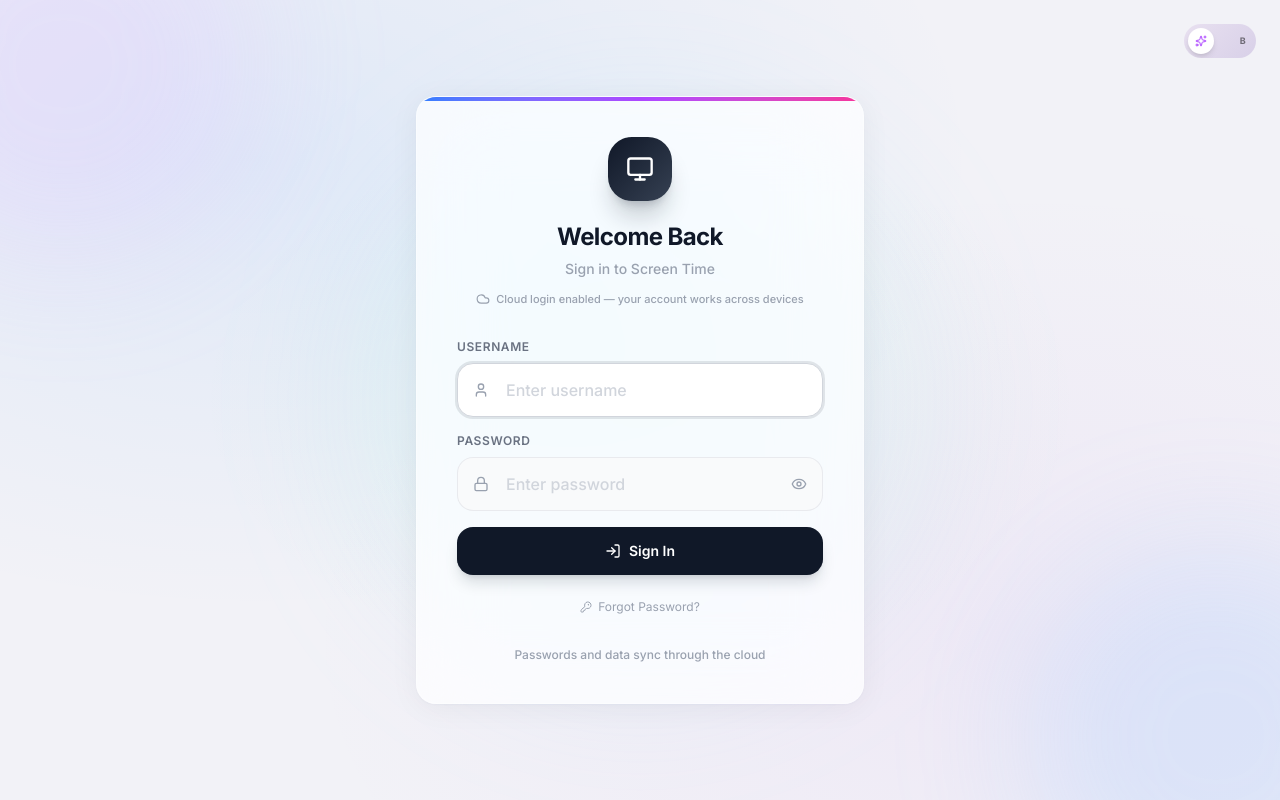
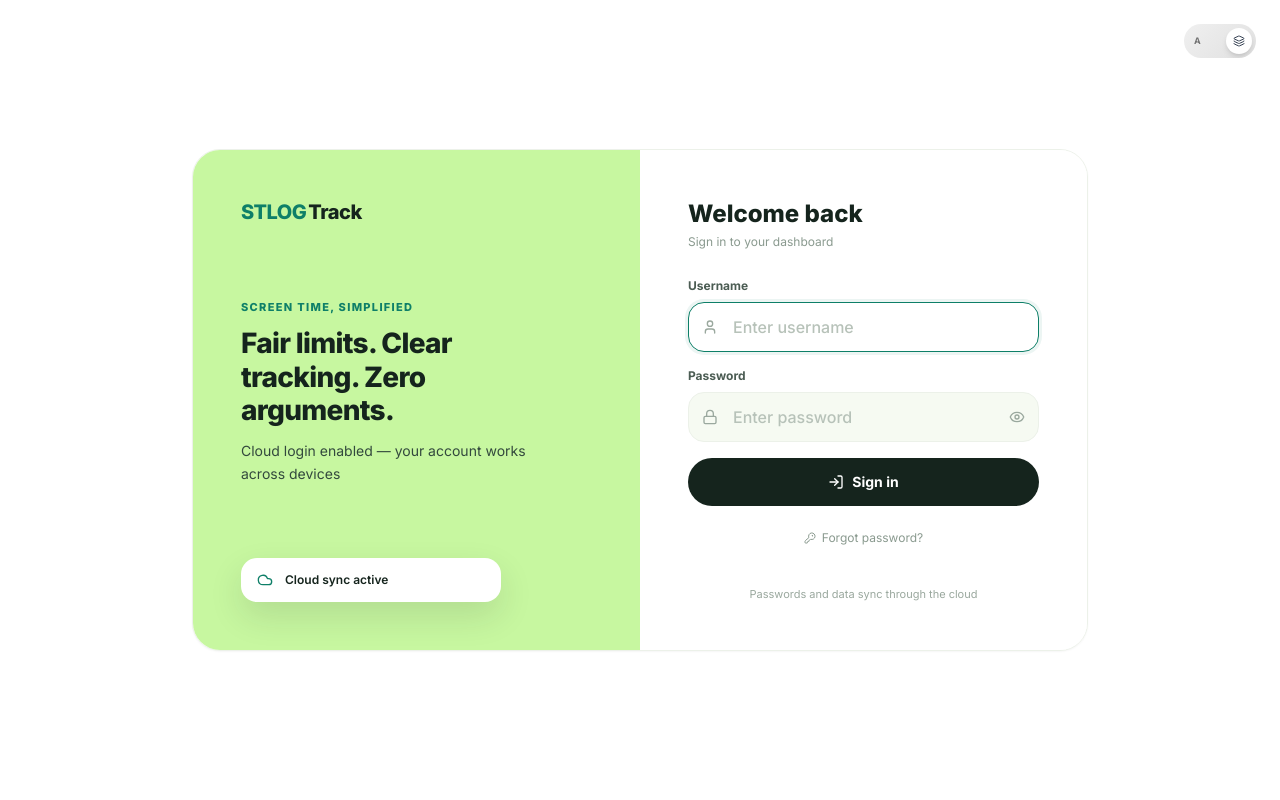
Before and after one commit to rahassharma/MCT_TEST, a React (Vite) app: page / in a window 1280 px wide. Built offline with nearby package versions, Linux system fonts and the light colour scheme; no server answers; the database is empty.

Commit message:
Update ThemeContext.tsx

```diff
--- a/src/ThemeContext.tsx
+++ b/src/ThemeContext.tsx
@@ -7,14 +7,17 @@ interface ThemeContextValue {
   toggleTheme: () => void;
 }
 
-const ThemeContext = createContext<ThemeContextValue>({ theme: 'glass', toggleTheme: () => {} });
+const ThemeContext = createContext<ThemeContextValue>({ theme: 'classic', toggleTheme: () => {} });
 
 function loadTheme(): ThemeMode {
   try {
     const saved = localStorage.getItem('screentime_theme');
     if (saved === 'classic' || saved === 'glass') return saved;
   } catch {}
-  return 'glass';
+  // 'classic' is the current (Brevo-style) redesign; 'glass' is the older look, still
+  // reachable via the theme toggle for anyone who prefers it, but no longer the default
+  // a first-time visitor sees.
+  return 'classic';
 }
 
 export function ThemeProvider({ children }: { children: ReactNode }) {
```
